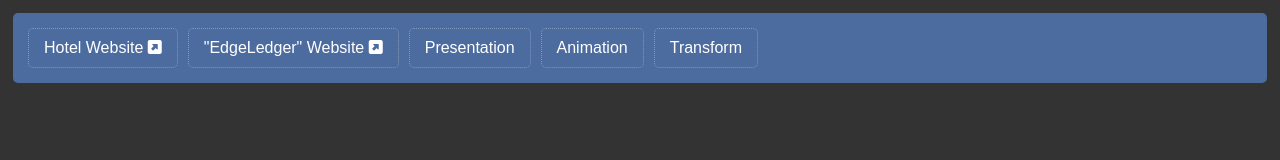
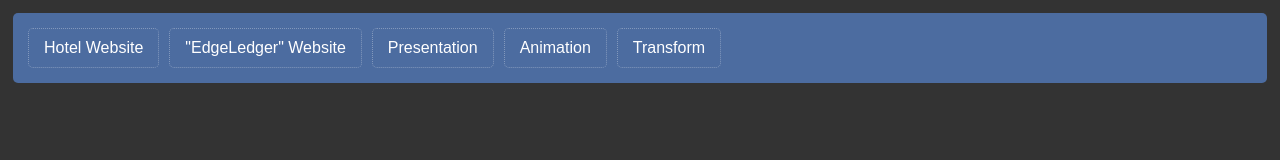
Before and after one commit to kurtisgrant/sandbox, a plain HTML site: page index.html in a window 1280 px wide. Drawn offline with Linux system fonts and the light colour scheme.

Commit message:
new tab targets removed from main navbar

```diff
--- a/index.html
+++ b/index.html
@@ -13,9 +13,13 @@
     <nav class="nav-bar main">
       <!-- <a href="index.html"><h1>KG Sandbox</h1></a> -->
       <ul>
-        <li><a href="/HotelWebsite/index.html" target="_blank">Hotel Website <i class="fas fa-external-link-square-alt"></i></a></li>
-        <li><a href="EdgeLedger/index.html" target="_blank">"EdgeLedger" Website <i class="fas fa-external-link-square-alt"></i></a></li>
-        <li><a href="PresentationWebsite/index.html" target="">Presentation
+        <li><a href="/HotelWebsite/index.html">Hotel Website
+          <!-- <i class="fas fa-external-link-square-alt"></i> -->
+        </a></li>
+        <li><a href="EdgeLedger/index.html">"EdgeLedger" Website
+          <!-- <i class="fas fa-external-link-square-alt"></i> -->
+        </a></li>
+        <li><a href="PresentationWebsite/index.html">Presentation
         <!-- <i class="fas fa-external-link-square-alt"></i> -->
       </a></li>
         <li><a href="/animation.html">Animation</a></li>
```
